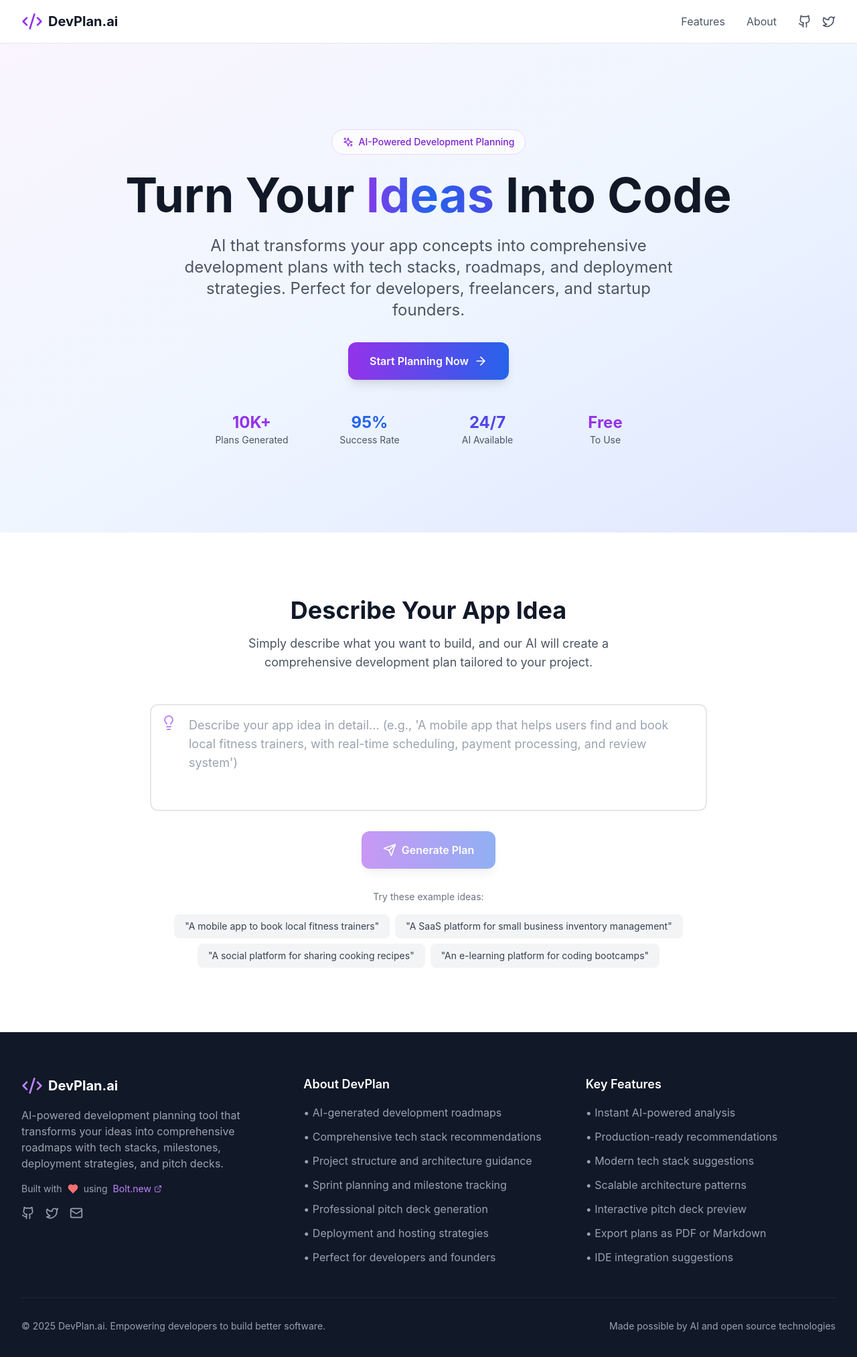
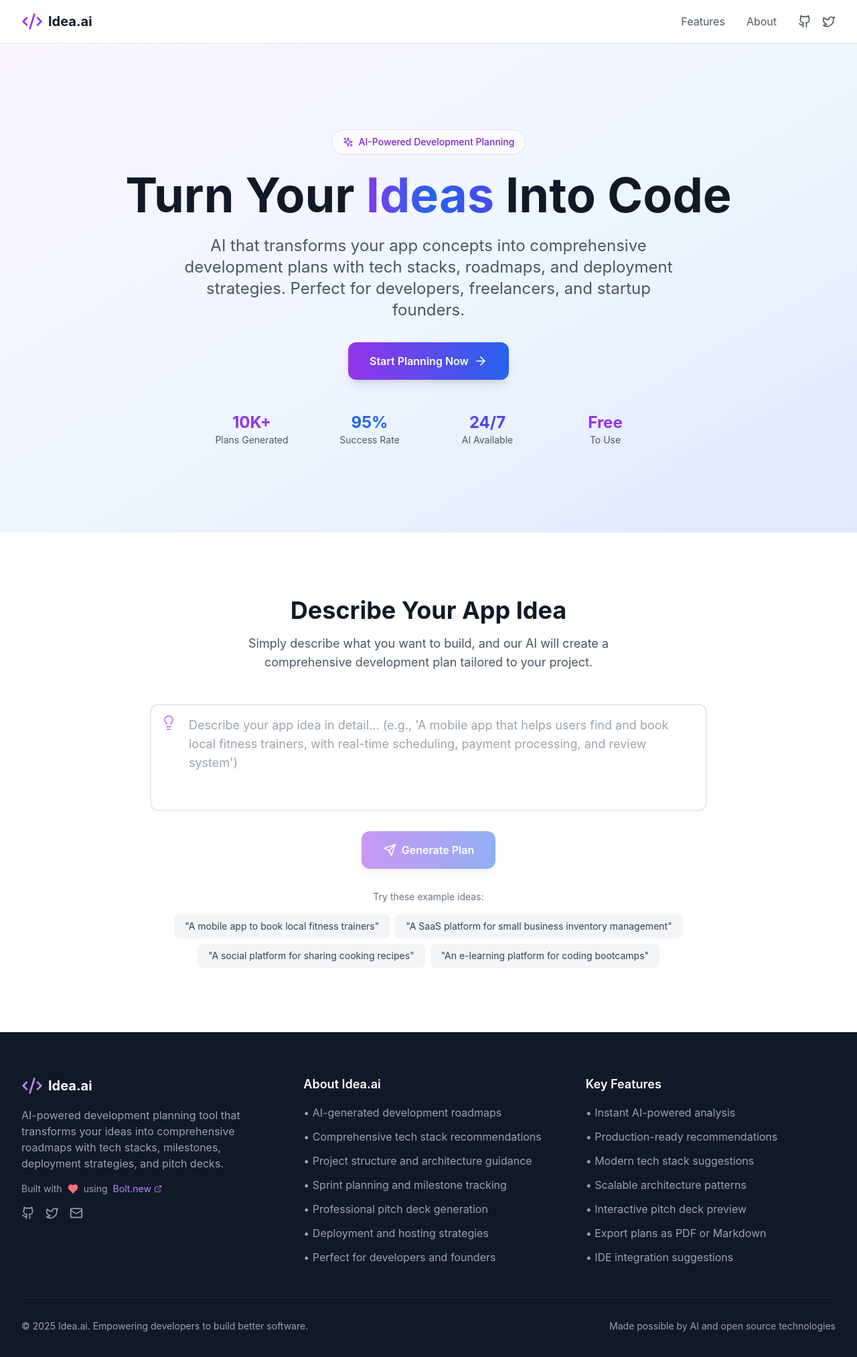
Before and after one commit to starlabman/DevPlan.ai, a React (Vite) app: page / in a window 1280 px wide. Shown: the top 2026 px of the page at 67% size. Built offline with nearby package versions, Linux system fonts and the light colour scheme.

Commit message:
Rename DevPlan.ai to Idea.ai

```diff
--- a/index.html
+++ b/index.html
@@ -4,19 +4,19 @@
     <meta charset="UTF-8" />
     <link rel="icon" type="image/svg+xml" href="/vite.svg" />
     <meta name="viewport" content="width=device-width, initial-scale=1.0" />
-    <title>DevPlan.ai - AI that turns your ideas into code</title>
+    <title>Idea.ai - AI that turns your ideas into code</title>
     <meta name="description" content="Transform your app ideas into comprehensive development plans with AI-powered tech stack recommendations, roadmaps, and deployment strategies." />
 
     <!-- Open Graph / Facebook -->
     <meta property="og:type" content="website" />
-    <meta property="og:url" content="https://devplan.ai/" />
-    <meta property="og:title" content="DevPlan.ai - AI that turns your ideas into code" />
+    <meta property="og:url" content="https://idea.ai/" />
+    <meta property="og:title" content="Idea.ai - AI that turns your ideas into code" />
     <meta property="og:description" content="Transform your app ideas into comprehensive development plans with AI-powered tech stack recommendations, roadmaps, and deployment strategies." />
 
     <!-- Twitter -->
     <meta property="twitter:card" content="summary_large_image" />
-    <meta property="twitter:url" content="https://devplan.ai/" />
-    <meta property="twitter:title" content="DevPlan.ai - AI that turns your ideas into code" />
+    <meta property="twitter:url" content="https://idea.ai/" />
+    <meta property="twitter:title" content="Idea.ai - AI that turns your ideas into code" />
     <meta property="twitter:description" content="Transform your app ideas into comprehensive development plans with AI-powered tech stack recommendations, roadmaps, and deployment strategies." />
   </head>
   <body>
--- a/src/components/Footer.tsx
+++ b/src/components/Footer.tsx
@@ -10,7 +10,7 @@ const Footer: React.FC = () => {
           <div>
             <div className="flex items-center space-x-2 mb-4">
               <Code2 className="h-8 w-8 text-purple-400" />
-              <span className="text-xl font-bold">DevPlan.ai</span>
+              <span className="text-xl font-bold">Idea.ai</span>
             </div>
             <p className="text-gray-400 mb-4">
               AI-powered development planning tool that transforms your ideas into comprehensive
@@ -61,7 +61,7 @@ const Footer: React.FC = () => {
 
           {/* About DevPlan */}
           <div>
-            <h3 className="text-lg font-semibold mb-4">About DevPlan</h3>
+            <h3 className="text-lg font-semibold mb-4">About Idea.ai</h3>
             <ul className="space-y-3 text-gray-400">
               <li>• AI-generated development roadmaps</li>
               <li>• Comprehensive tech stack recommendations</li>
@@ -90,7 +90,7 @@ const Footer: React.FC = () => {
 
         <div className="border-t border-gray-800 mt-12 pt-8 flex flex-col md:flex-row justify-between items-center">
           <div className="text-gray-400 text-sm">
-            © 2025 DevPlan.ai. Empowering developers to build better software.
+            © 2025 Idea.ai. Empowering developers to build better software.
           </div>
           <div className="mt-4 md:mt-0 text-gray-400 text-sm">
             Made possible by AI and open source technologies
--- a/src/components/Header.tsx
+++ b/src/components/Header.tsx
@@ -8,7 +8,7 @@ const Header: React.FC = () => {
         <div className="flex justify-between items-center h-16">
           <div className="flex items-center space-x-2">
             <Code2 className="h-8 w-8 text-purple-600" />
-            <span className="text-xl font-bold text-gray-900">DevPlan.ai</span>
+            <span className="text-xl font-bold text-gray-900">Idea.ai</span>
           </div>
 
           <nav className="hidden md:flex items-center space-x-8">
```
Also changed, not shown: 1 other file (tests, documents, lock files or other folders).
